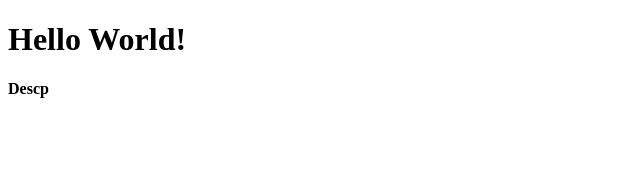
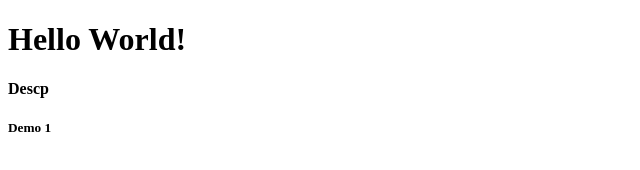
Before and after one commit to DeepakMaharana/git-demo, a plain HTML site: page index.html in a window 1280 px wide. Shown: the full height of the page, 0-640 px from the left. Drawn offline with Linux system fonts and the light colour scheme.

Commit message:
changes in 1st page

```diff
--- a/index.html
+++ b/index.html
@@ -9,5 +9,6 @@
 <body>
     <h1>Hello World!</h1>
     <h4>Descp</h4>
+    <h5>Demo 1</h5>
 </body>
 </html>
```
